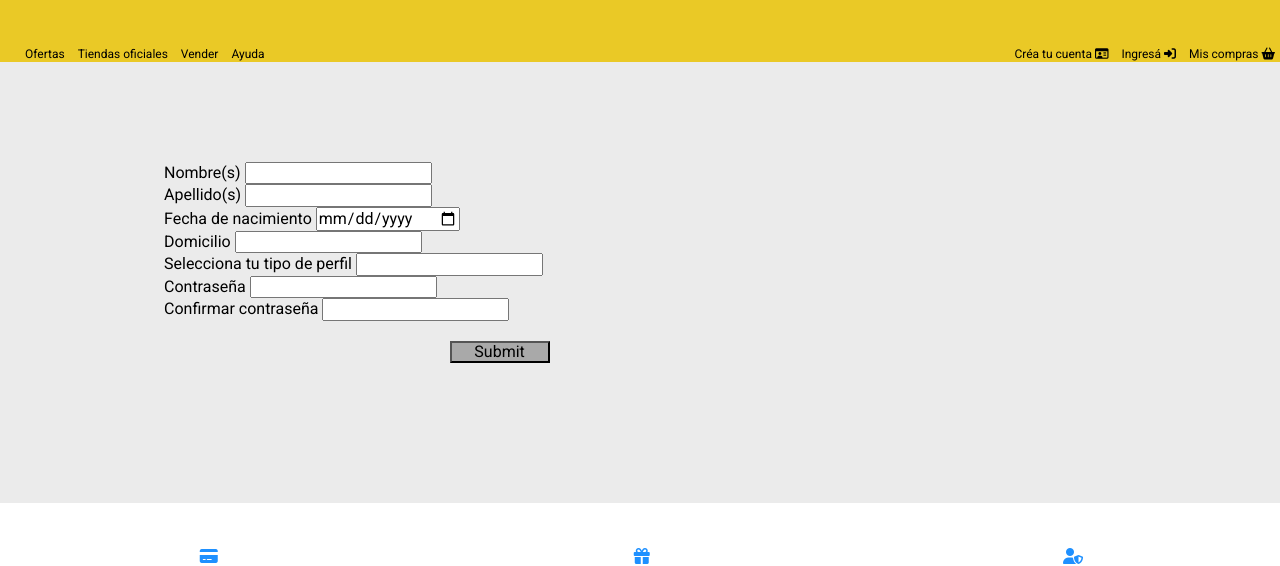
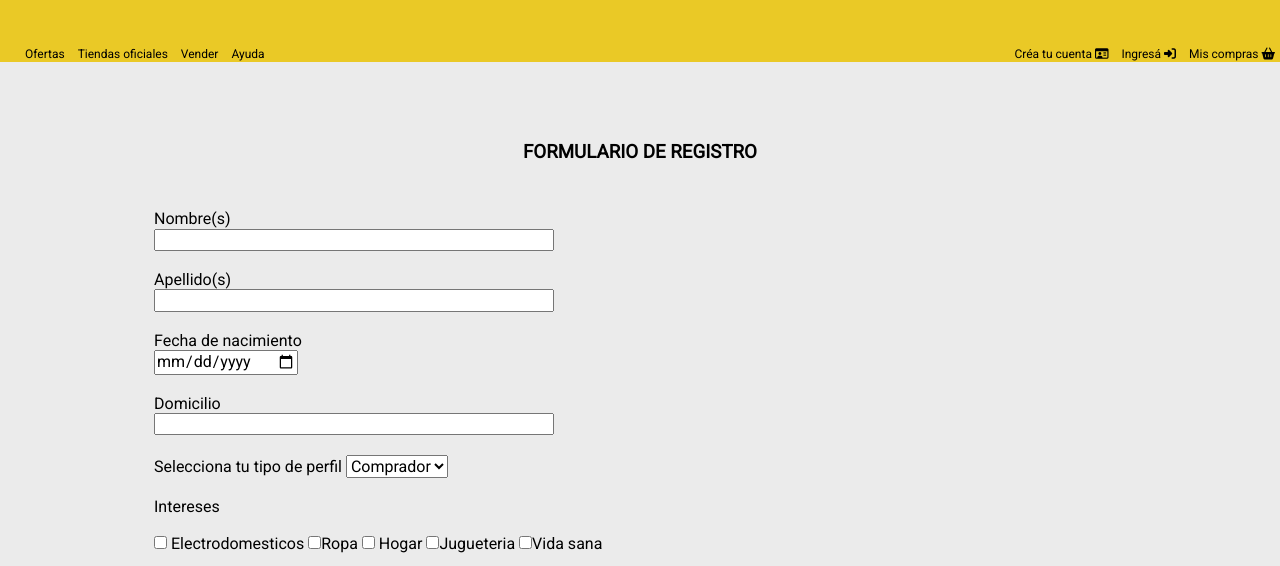
Before and after one commit to Juanito1220/Mercado_Liebre, a website: page views/Registro.html in a window 1280 px wide. Shown: the part 246-812 px from the top of the page. Drawn offline with Linux system fonts and the light colour scheme; files whose address does not match are found by name.

Commit message:
Formularios finales

```diff
--- a/Public/css/Styles.css
+++ b/Public/css/Styles.css
@@ -289,16 +289,42 @@ form {
 }
 
 .boton_ingreso{
-  margin-left: 30%;
+  margin-left: 50%;
    text-align: center;
     width: 100px;
     margin-top: 20px;
     background-color: darkgrey;
 }
 
+.boton_ingreso2{
+    margin-left: 35%;
+     text-align: center;
+      width: 100px;
+      margin-top: 20px;
+      background-color: darkgrey;
+  }
+
 .ingreso2{
     margin-left: 10%;
 }
+
+
+.formulario_registro{
+padding: 80px;
+}
+
+.register{
+    padding: 10px;
+}
+.title{
+text-align: center;
+}
+
+.rectangle{
+    width: 400px;
+}
+
+
 
 @media (min-width:361px ){
     .producto_completo{
--- a/views/Registro.html
+++ b/views/Registro.html
@@ -62,64 +62,103 @@
 
 
 
-    <main class="">
+    <main class="main_register">
 
-        <form action="" method="GET">
+        <form class="formulario_registro"  action="" method="GET">
+        <h3 class="title">FORMULARIO DE REGISTRO</h3>
+            <div>
 
-            <div class="">
-
-                <div class="">
+                <div class="register">
+                    <br>
+                    <br>
 
                     <label>Nombre(s)</label>
-                     <input class="" type="text" name="nombre" required>
+                    <br>
+                     <input class="rectangle" type="text" name="nombre" required>
 
                  </div>
 
 
-                 <div class="">
+                 <div class="register">
 
                     <label>Apellido(s)</label>
-                     <input class="" type="text" name="nombre" required>
+                    <br>
+                     <input class="rectangle" type="text" name="nombre" required>
 
                  </div>
 
 
-                 <div class="">
+                 <div class="register">
 
                     <label>Fecha de nacimiento</label>
-                     <input class="" type="date" name="nombre" required>
+                    <br>
+                     <input type="date" name="nombre" required>
 
                  </div>
 
 
 
-                 <div class="">
+                 <div class="register">
 
                     <label>Domicilio</label>
-                     <input class="" type="text" name="nombre" required>
+                    <br>
+                     <input class="rectangle" type="text" name="nombre" required>
 
                  </div>
 
 
-                 <div class="">
+                 <div class="register">
 
                     <label>Selecciona tu tipo de perfil</label>
-                     <input class="" type="" name="nombre" required>
+                    <select name="select">
+                        <option value="value1">Comprador</option>
+                        <option value="value2">Vendedor</option>
+
+                      </select>
 
                  </div>
 
 
-                 <div class="">
+                 <div class="register">
+
+                    <label>Intereses</label>
+                    <br>
+                    <br>
+
+                    <input type="checkbox" id="cbox1" value="primer_checkbox"> Electrodomesticos
+                    <input type="checkbox" id="cbox2" value="segundo_checkbox">Ropa
+                    <input type="checkbox" id="cbox3" value="tercer_checkbox"> Hogar
+                    <input type="checkbox" id="cbox4" value="cuarto_checkbox">Jugueteria
+                    <input type="checkbox" id="cbox5" value="quinto_checkbox">Vida sana
+
+
+
+
+                 </div>
+                  <br>
+
+                 <div class="register">
+                    <label>Agrega la foto a tu perfil</label>
+                    <br>
+                    <br>
+                    <input  type="file" required>
+
+                </div>
+
+
+                 <div class="register">
                      <label>Contraseña</label>
-                     <input class="" type="" required>
+                     <br>
+                     <input type="password" required>
 
                  </div>
 
 
 
-                 <div class="">
+                 <div class="register">
                     <label>Confirmar contraseña</label>
-                    <input class="" type="" required>
+                    <br>
+                    <input type="password" required>
 
                 </div>
 
```
Also changed, not shown: views/login.html (+1 -1 lines).
